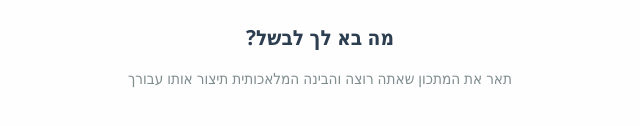
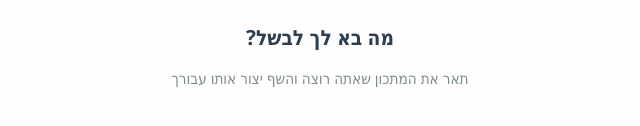
Before and after one commit to offiroz/Chef_july, a website: page frontend/pages/search.html in a window 1280 px wide. Shown: the part 808-934 px from the top of the page, 320-960 px from the left. Drawn offline with Linux system fonts and the light colour scheme.

Commit message:
טקסט

```diff
--- a/frontend/pages/search.html
+++ b/frontend/pages/search.html
@@ -3,7 +3,7 @@
 <head>
   <meta charset="UTF-8">
   <meta name="viewport" content="width=device-width, initial-scale=1.0">
-  <title>Chef July - צור מתכון עם AI</title>
+  <title>Chef July - צור מתכון עם השף</title>
   <link rel="stylesheet" href="/css/main.css">
   <link rel="stylesheet" href="/css/components.css">
   <link rel="stylesheet" href="/css/animations.css">
@@ -55,7 +55,7 @@
     <div id="initial-state" class="empty-state">
       <div id="search-anim" class="anim-container" style="width:150px;height:150px;margin:0 auto 12px;"></div>
       <h2>מה בא לך לבשל?</h2>
-      <p>תאר את המתכון שאתה רוצה והבינה המלאכותית תיצור אותו עבורך</p>
+      <p>תאר את המתכון שאתה רוצה והשף יצור אותו עבורך</p>
     </div>
 
     <!-- Loading -->
```
